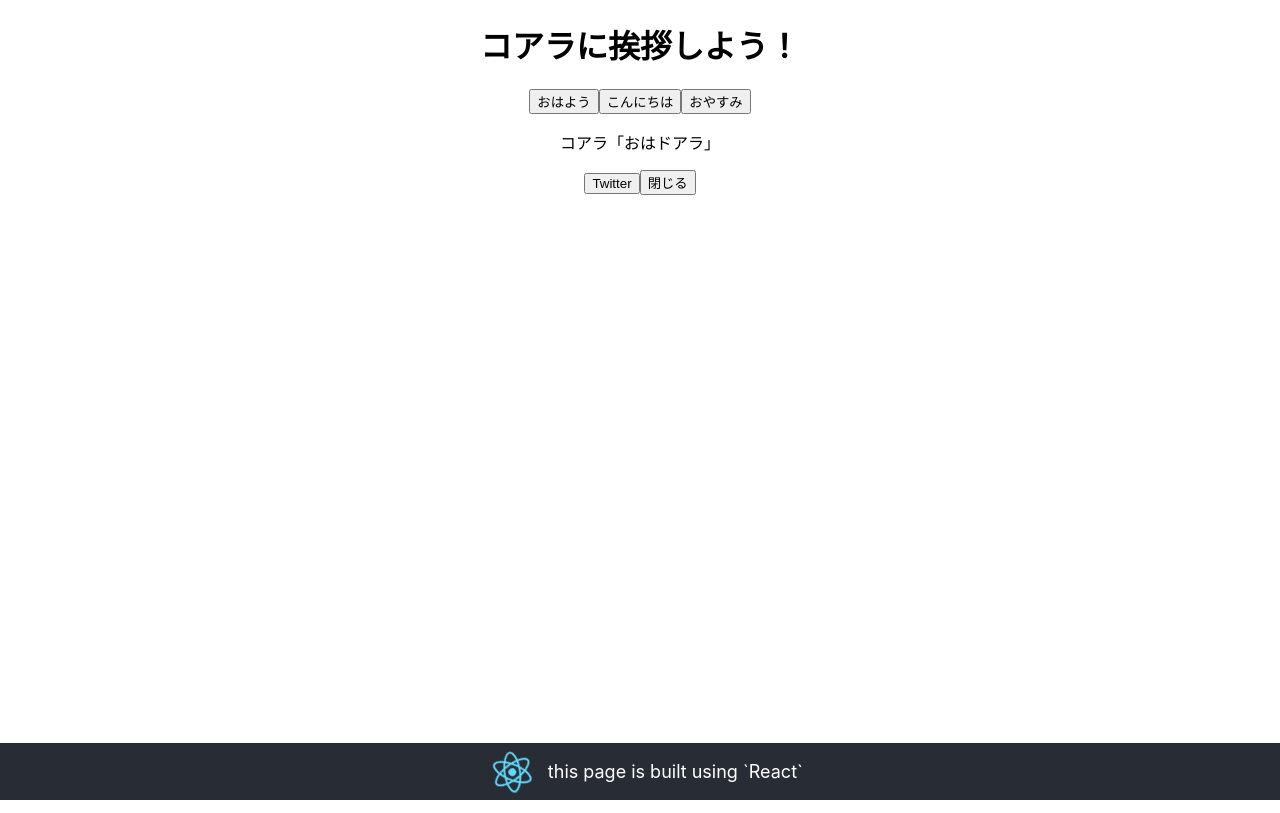
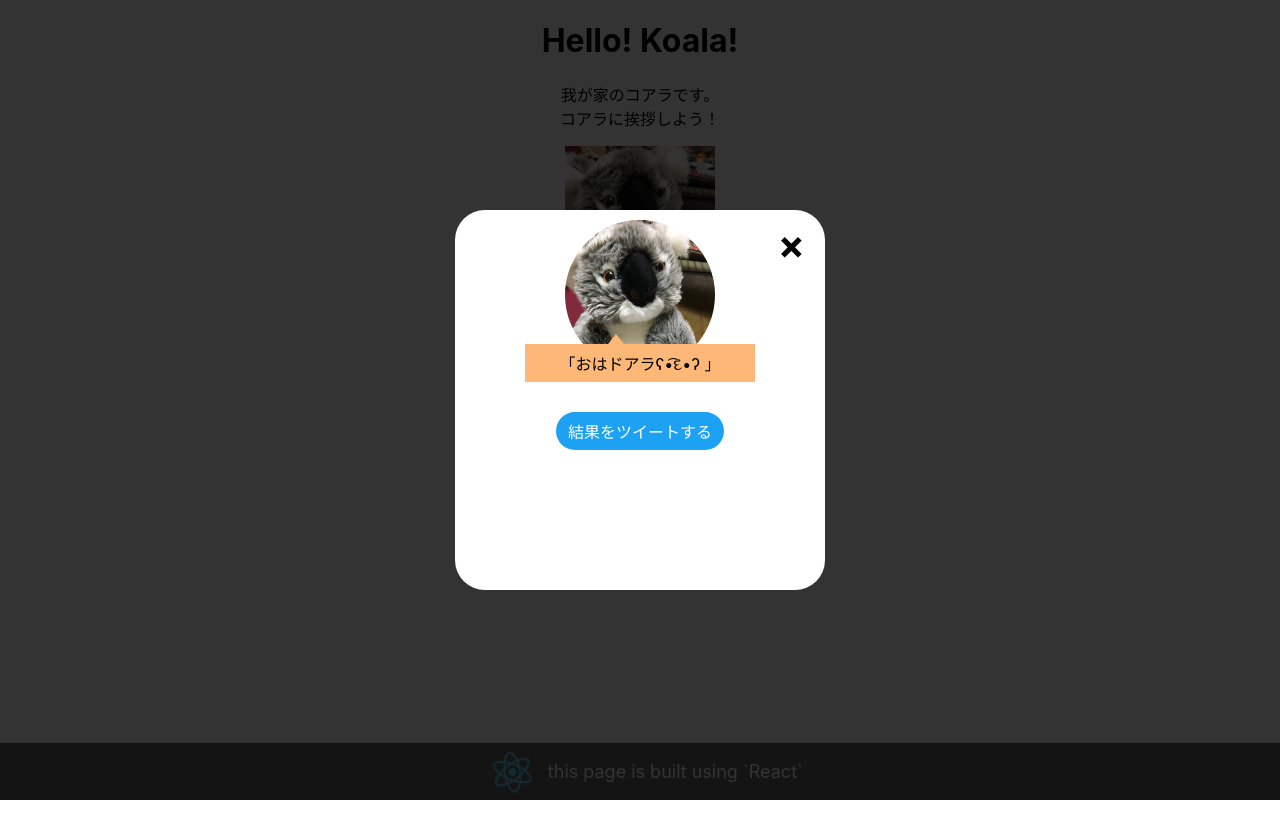
Before and after one commit to dorara-m/hello-koala, a React (Create React App) app: page / in a window 1280 px wide. Both pictures are taken after a click on the button "おはよう". Built offline with nearby package versions, Linux system fonts and the light colour scheme.

Commit message:
[aad] js,css　スタイル当ておよび調整

```diff
--- a/src/App.css
+++ b/src/App.css
@@ -1,14 +1,111 @@
 .App {
   text-align: center;
 }
+img {
+  max-width: 100%;
+}
+button {
+  cursor: pointer;
+  outline: none;
+  appearance: none;
 
+  border: 1px solid #444;
+  border-radius: 20px;
+  padding: 7px 12px;
+  font-size: 16px;
+  background-color: #fff;
+}
+button:hover {
+  background-color: #444;
+  color: #fff;
+}
+
+.app-koala {
+  width: 150px;
+}
+
+.btn-wrap {
+  margin-top: 20px;
+  display: flex;
+  justify-content: center;
+}
+.btn-wrap button + button {
+  margin-left: 10px;
+}
+
+.modalWrap {
+  z-index: 2;
+  position: fixed;
+  top: 0;
+  right: 0;
+  left: 0;
+  bottom: 0;
+  height: 100%;
+  width: 100%;
+  background-color: rgba(0,0,0,.8);
+  display: flex;
+  justify-content: center;
+  align-items: center;
+}
+.modal {
+  width: 70%;
+  max-width: 350px;
+  height: 45vh;
+  padding: 10px;
+  background-color: #fff;
+  border-radius: 30px;
+  animation: fade-in-bottom .5s;
+  position: relative;
+}
+.modal-flex {
+  justify-content: center;
+}
+.modal-img {
+  width: 150px;
+  border-radius: 50%;
+}
+.modal-text {
+  background-color: #fdb776;
+  padding: 7px;
+  max-width: 230px;
+  margin: 0px auto;
+  position: relative;
+  box-sizing: border-box;
+  top: -30px;
+}
+.modal-text::before {
+  content: '';
+  position: absolute;
+  top: -10px;
+  right: 50%;
+  transform: translateX(-50%);
+  display: inline-block;
+  width: 0;
+  height: 0;
+  border-style: solid;
+  border-width: 0 12.5px 15px 12.5px;
+  border-color: transparent transparent #fdb776 transparent;
+}
+.modal-close {
+  position: absolute;
+  top: 10px;
+  right: 20px;
+  font-size: 40px;
+  font-weight: bold;
+  cursor: pointer;
+}
+.modal-share {
+  background-color: #1da1f2;
+  color: #fff;
+  border: none;
+}
 
 .App-footer {
   position: absolute;
   bottom: 0;
   right: 0;
   left: 0;
-  background-color: #282c34;
+  background-color: #666;
   display: flex;
   align-items: center;
   justify-content: center;
@@ -21,7 +118,16 @@
   height: 50px;
   pointer-events: none;
 }
-
+@keyframes fade-in-bottom {
+  from {
+    display: none;
+    transform: translateY(50px);
+  }
+  to {
+    display: block;
+    transform: translateY(0);
+  }
+}
 @keyframes App-logo-spin {
   from {
     transform: rotate(0deg);
--- a/src/App.js
+++ b/src/App.js
@@ -1,13 +1,15 @@
 import React from 'react';
 import logo from './logo.svg';
+import koala from './my-koala.jpg';
 import './App.css';
 
 class App extends React.Component {
   constructor(props) {
     super(props);
     this.state = {
-      isModalOpen : false,
-      koalaSaying :'ねむい…'
+      helloType : '',
+      koalaSaying :'',
+      isModalOpen : false
     };
   }
 
@@ -22,28 +24,31 @@ class App extends React.Component {
 
   handleClick(helloType) {
     let koalaSayingList;
+    this.setState({
+      helloType: helloType
+    });
     switch (helloType) {
-      case 1:
+      case 'おはよう':
         koalaSayingList = [
-          'おはコアラ',
-          'おはドアラ',
-          'zzz…',
-          'おはにゃん'
+          'おはコアラ(*´ω｀*)',
+          'おはドアラʕ•͡દ•ʔ ',
+          'zzz…(˘ω˘ ≡ ˘ω˘) ',
+          'おはにゃん(^·ｪ·^)'
         ];
         break;
-      case 2:
+      case 'こんにちは':
         koalaSayingList = [
-          'こんにちコアラ',
-          'お腹すいた…',
-          'こんちくわ',
-          'コアラのマーチ'
+          'こんにちコアラ꒰๑•௰•๑꒱',
+          'お腹すいた…|ω`)',
+          'こんちくわ( ·∀·)',
+          'コアラのマーチ┗=͟͟͞͞( ˙∀˙)=͟͟͞͞┛'
         ];
         break;
-      case 3:
+      case 'おやすみ':
         koalaSayingList = [
-          'おやすみコアラ',
-          'くそねみコアラ',
-          'zzz…（もう寝ているようだ'
+          'おやすみコアラ(ﾟДﾟ)ﾉ',
+          'くそねみコアラ(˘ω˘)',
+          '(。-ω-)zzz…（もう寝ている）'
         ];
         break;
       default:
@@ -68,37 +73,44 @@ class App extends React.Component {
     let htmlModal;
     if (this.state.isModalOpen) {
       htmlModal = (
-        <div className="modal">
-          <p className="modal-text">コアラ「{this.state.koalaSaying}」</p>
-          <button onClick={() => {
-            window.open(`https://twitter.com/share?url=${urlPage}&text= ${this.state.koalaSaying} /hello-koala`, "SNS_window", "width=600, height=500, menubar=no, toolbar=no, scrollbars=yes");
-          }}>Twitter</button>
-          <button onClick={() => {this.setState({isModalOpen: false});}}>閉じる</button>
+        <div className="modalWrap">
+          <div className="modal">
+            <div className="modal-flex">
+              <img src={koala} className="modal-img" />
+              <p className="modal-text">「{this.state.koalaSaying}」</p>
+            </div>
+            <button className="modal-share" onClick={() => {
+              window.open(`https://twitter.com/share?url=${urlPage}&text= コアラに「${this.state.helloType}」と挨拶しました！/コアラ「${this.state.koalaSaying}」/hello-koala`, "SNS_window", "width=600, height=500, menubar=no, toolbar=no, scrollbars=yes");
+            }}>結果をツイートする</button>
+            <a className="modal-close" onClick={() => {this.setState({isModalOpen: false});}}>×</a>
+          </div>
         </div>
       );
     }
     return (
       <div className="App">
-        <h1>コアラに挨拶しよう！</h1>
+        <h1>Hello! Koala!</h1>
+        <p>我が家のコアラです。<br />コアラに挨拶しよう！</p>
+        <img src={koala} className="app-koala" />
         <div className="btn-wrap">
           <button
             onClick={
               () => {
-                this.handleClick(1)
+                this.handleClick('おはよう')
               }
             }
           >おはよう</button>
           <button
             onClick={
               () => {
-                this.handleClick(2)
+                this.handleClick('こんにちは')
               }
             }
           >こんにちは</button>
           <button
             onClick={
               () => {
-                this.handleClick(3)
+                this.handleClick('おやすみ')
               }
             }
           >おやすみ</button>
```
Also changed, not shown: src/my-koala.jpg (added).
